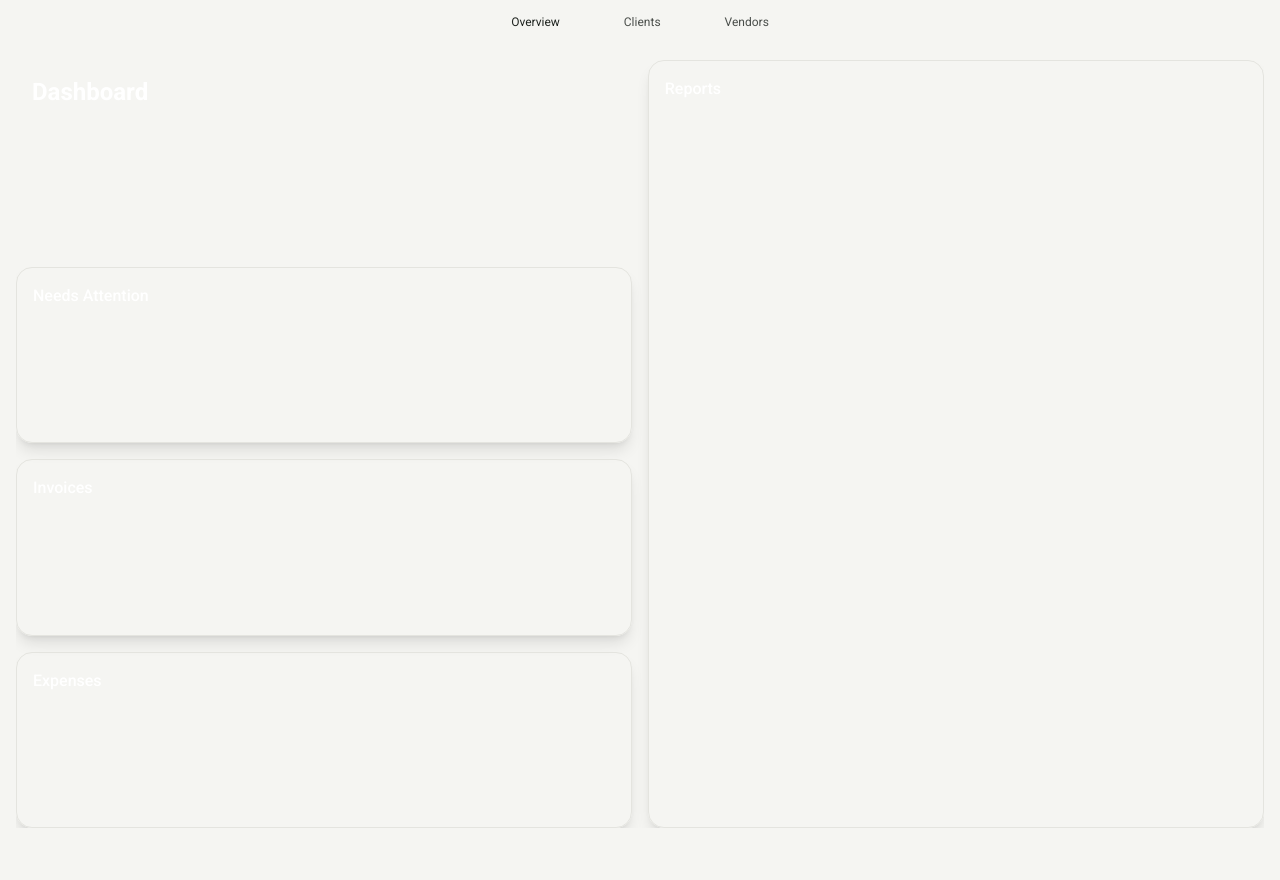
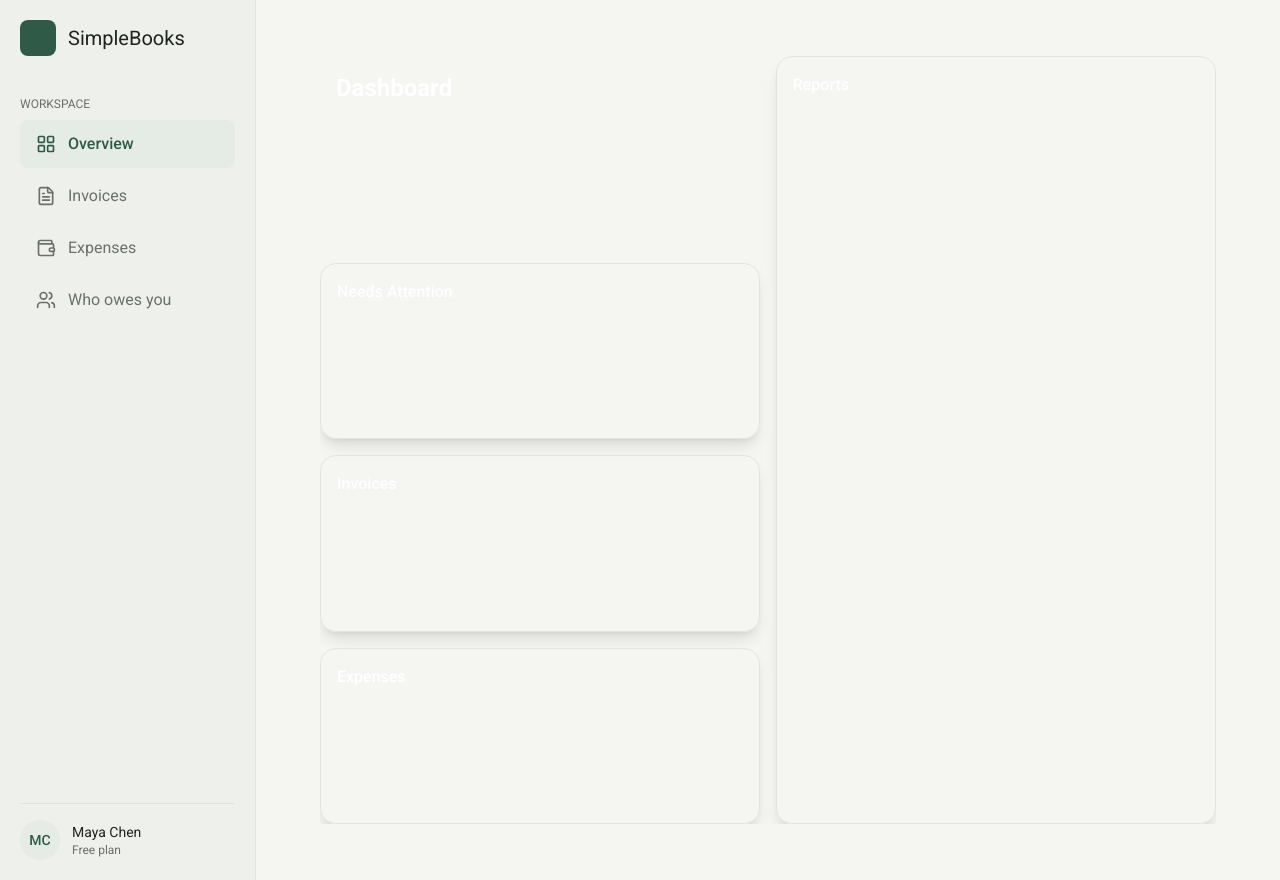
Before and after one commit to Vaintseishii/SimpleBooks, a Next.js app: page / in a window 1280 px wide. Before the commit the page ends 844 px from the top, so only its background shows below. Built offline with nearby package versions, Linux system fonts and the light colour scheme.

Commit message:
feat: add sidebar nav

```diff
--- a/package.json
+++ b/package.json
@@ -28,6 +28,7 @@
     "@trpc/client": "^11.0.0",
     "@trpc/react-query": "^11.0.0",
     "@trpc/server": "^11.0.0",
+    "lucide-react": "^1.57.0",
     "next": "^15.2.3",
     "next-auth": "^5.0.0-beta.32",
     "react": "^19.0.0",
--- a/src/app/layout.tsx
+++ b/src/app/layout.tsx
@@ -1,14 +1,14 @@
 import "~/styles/globals.css";
 import { Roboto } from "next/font/google";
-import { Topbar } from "~/components/Topbar";
+import { Sidebar } from "~/components/Sidebar";
 
 const roboto = Roboto({
     subsets: ["latin"],
 });
 
 export const metadata = {
-    title: "Simplebooks",
-    description: "Generated by create-t3-app",
+    title: "SimpleBooks",
+    description: "Simple bookkeeping for small businesses",
     icons: [{ rel: "icon", url: "/favicon.ico" }],
 };
 
@@ -19,9 +19,11 @@ export default function RootLayout({
 }) {
     return (
         <html lang="en">
-        <body className={`${roboto.className} flex flex-col`}>
-            <Topbar />
-            <main className="w-full flex-1">{children}</main>
+        <body className={`${roboto.className} flex min-h-screen`}>
+            <Sidebar />
+            <div className="flex flex-1 flex-col">
+                <main className="flex-1 px-12 py-10">{children}</main>
+            </div>
         </body>
         </html>
     );
--- /dev/null
+++ b/src/components/Sidebar.tsx
@@ -0,0 +1,33 @@
+import { LayoutGrid, FileText, Wallet, Users } from "lucide-react";
+import { NavLink } from "./navLinks";
+
+export function Sidebar() {
+  return (
+    <aside className="flex w-64 shrink-0 flex-col border-r border-border bg-sidebar p-5">
+      {/* logo */}
+      <div className="mb-10 flex items-center gap-3">
+        <div className="size-9 rounded-lg bg-brand" />
+        <span className="text-xl">SimpleBooks</span>
+      </div>
+
+      <p className="mb-2 text-xs uppercase text-text-muted">Workspace</p>
+      <nav className="flex flex-col gap-1">
+        <NavLink href="/" icon={<LayoutGrid className="size-5" />}>Overview</NavLink>
+    <NavLink href="/invoices" icon={<FileText className="size-5" />}>Invoices</NavLink>
+    <NavLink href="/expenses" icon={<Wallet className="size-5" />}>Expenses</NavLink>
+    <NavLink href="/who-owes-you" icon={<Users className="size-5" />}>Who owes you</NavLink>
+      </nav>
+
+      {/* user */}
+      <div className="mt-auto flex items-center gap-3 border-t border-border pt-4">
+        <div className="flex size-10 items-center justify-center rounded-full bg-brand-soft text-sm font-medium text-brand">
+          MC
+        </div>
+        <div className="flex flex-col">
+          <span className="text-sm">Maya Chen</span>
+          <span className="text-xs text-text-muted">Free plan</span>
+        </div>
+      </div>
+    </aside>
+  );
+}
--- a/src/components/navLinks.tsx
+++ b/src/components/navLinks.tsx
@@ -1,22 +1,25 @@
 "use client";
 
-import Link from "next/link";
+import NextLink from "next/link";
 import { usePathname } from "next/navigation";
 
-export function NavLink({ href, children }: { href: string; children: React.ReactNode }) {
+type NavLinkProps = { href: string; icon: React.ReactNode; children: React.ReactNode };
+
+export function NavLink({ href, icon, children }: NavLinkProps) {
     const pathname = usePathname();
-    const isActive = pathname === href;
+    const isActive = href === "/" ? pathname === "/" : pathname.startsWith(href);
 
     return (
-        <Link
+        <NextLink
             href={href}
-            className={`rounded-full px-3 py-1 text-xs transition-colors ${
+            className={`flex items-center gap-3 rounded-lg px-4 py-3 transition-colors ${
                 isActive
-                ? "bg-hover text-text"
-                : "text-text/80 hover:text-text"
+                    ? "bg-brand-soft font-medium text-brand"
+                    : "text-text-muted hover:bg-brand-soft/60 hover:text-text"
             }`}
         >
+            {icon}
             {children}
-        </Link>
+        </NextLink>
     );
 }
```
Also changed, not shown: 1 other file (tests, documents, lock files or other folders).
